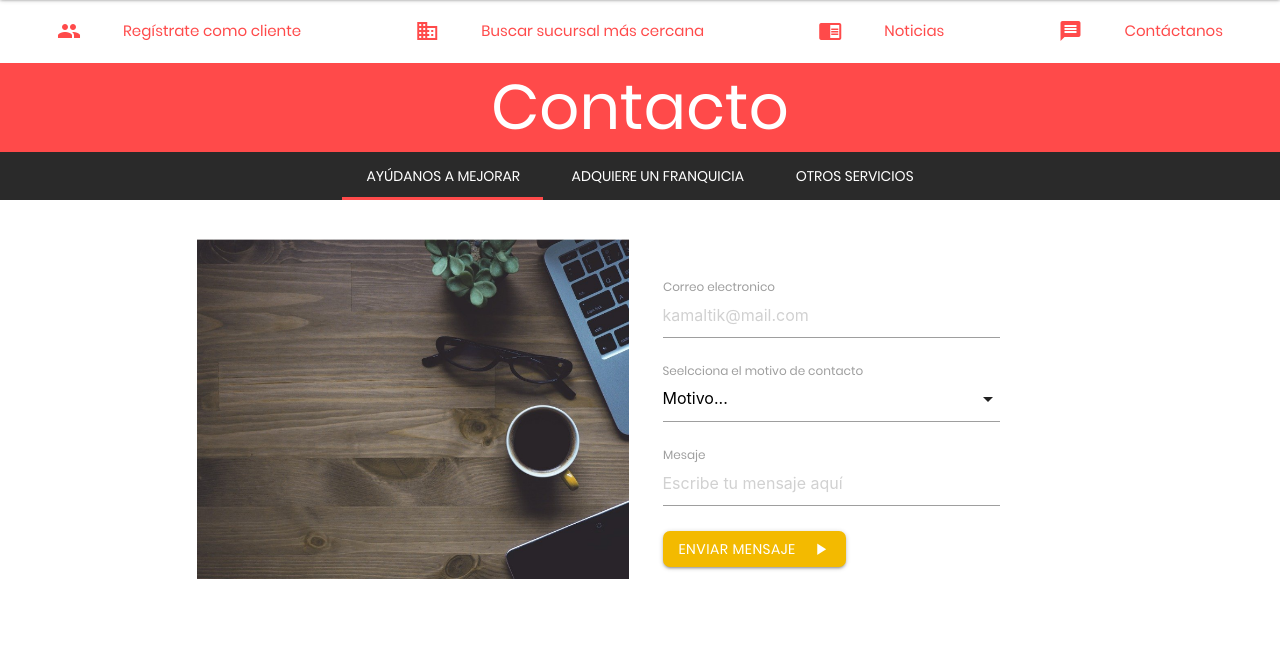
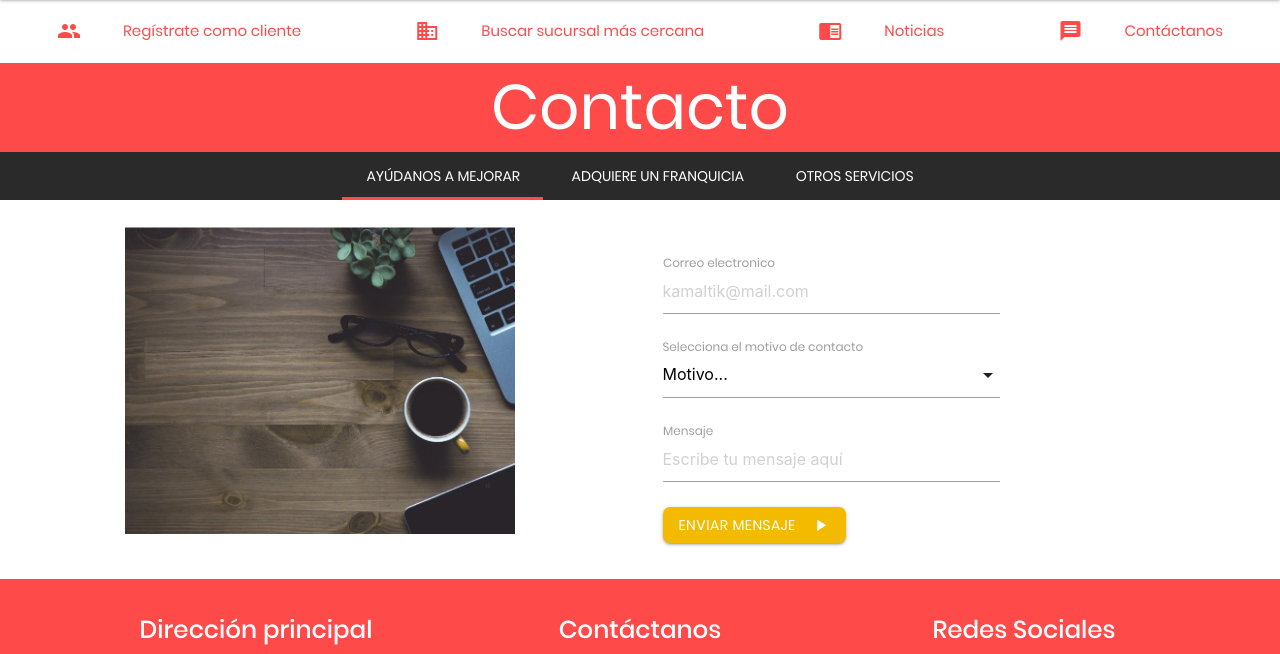
Before and after one commit to saulcalderon/PTC_Kamiltik, a PHP site: page /views/commerce/contacto.php in a window 1280 px wide. Shown: the part 65-719 px from the top of the page. Run offline with PHP 8.4, Linux system fonts and the light colour scheme; style sheets or scripts are compiled from the project's sources.

Commit message:
merge completo commerce

```diff
--- a/core/helpers/commerce.php
+++ b/core/helpers/commerce.php
@@ -22,7 +22,6 @@ class Commerce
         <link rel="stylesheet" href="../../resources/css/swiper.css">
         <link rel="stylesheet" href="../../resources/css/materialize.css">
         <link rel="stylesheet" href="../../resources/css/commerce.css">
-        <link rel="stylesheet" type="text/css" href="../../resources/css/contacto.css">
         <!-- Llamada a un archivo tipo icono -->
         <!--<link rel="shortcut icon" href="" type="image/x-icon">-->
     </head>
--- a/resources/css/commerce.css
+++ b/resources/css/commerce.css
@@ -168,12 +168,159 @@ nav ul li{
 .static{
     position: static;
 }
-.fondo{
-    border: 0.1em solid #303030;
+
+
+/*---------------------------------------------------*/
+
+div.footer-copyright.sub{
+    background-color: #2A2A2A;
+}
+
+/* Main de contacto */
+
+/* Navegación */
+ul#tabs-swipe-demo.tabs.center{
+    background-color: #2A2A2A;
+}
+
+li.tab.col.s3 a{
+    color: white;
+}
+
+ul#tabs-swipe-demo.tabs.center .indicator{
+    background-color: #FF4A4A;
+    height: 0.2em;
+}
+
+ul#tabs-swipe-demo.tabs.center a:hover{
+    background-color: #FF4A4A;
+}
+
+/* Ayúdanos a mejorar */
+.l12.AAM{
+    margin-bottom: 2%;
+}
+
+.inputs.AAM{
+    margin-top: 2%;
+}
+
+/* Botón */
+a.waves-effect.waves-light.btn{
+    background-color: #F3BA00;
+    border-radius: 0.5em;
+    margin-top: 5%;
+}
+
+/* Adentro adquiere franquicia */
+
+.franquiciaimagen{
+    margin-bottom: 4%;
+}
+
+.franquicia{
+    margin-bottom: 2%;
+}
+
+/* Adentro Otros Servicios */
+
+.OSimagen{
+    margin-bottom: 3%;
+}
+
+.OS{
+    margin-bottom: 20%;
+}
+
+/* Sucursales */
+
+p.Parrafo{
+    color: white;
+}
+
+p.Tema{
+    color: #FF4A4A;
+}
+
+/* Mapa */
+
+iframe.mapa{
+    margin-top: 1%;
+}
+
+/* Cards de sucuarsales */
+
+div.card.borde{
+    border-radius: 1em;
+}
+
+div.card-image.waves-effect.waves-block.waves-light.borde{
+    border-radius: 1em;
+}
+
+span.card-title.borde{
     width: 100%;
     text-align: center;
     border-top-left-radius: 1em;
     border-top-right-radius: 1em;
+    background: rgba(42, 42, 42, 0.7);
+    color: white;
+}
+
+/* Cards reaveal */
+
+div.card-reveal.color{
     background-color: #303030;
+}
 
+span.card-title.color{
+    color: #bdbdbd;
 }
+
+i.salir{
+    color: #FF4A4A;
+}
+
+/* ¿Quienes somos */
+
+/* Imagen y ¿Quiénes somos? */
+
+p.IQS{
+    padding-left: 10%;
+    padding-right: 10%;
+    text-align: left;
+}
+
+/* Misión y Visión */
+
+div.row.MV{
+    background-color: #FF4A4A;
+    color: white;
+}
+
+div.row.MV p{
+    padding-right: 15%;
+    padding-left: 15%;
+    padding-bottom: 5%;
+}
+
+div.col.s6.o li{
+    font-weight: bold;
+    margin: 2%;
+    padding-right: 30%;
+}
+
+div.col.s6.o ul{
+    padding-top: 6%;
+}
+
+div.col.s6.pv li{
+    font-weight: bold;
+    padding-left: 40%;
+    margin: 2%;
+    padding-top: 0.9%;
+}
+
+div.row.QS img{
+    width: 500px; padding-top: 1%;
+}
--- a/resources/css/contacto.css
+++ /dev/null
@@ -1,233 +0,0 @@
-.nav-principal{
-    background-color: #2A2A2A;
-}
-
-.nav-principal img{
-    height: 55px;
-    width: auto;
-}
-
-.nav-secundaria{
-    background-color: white;
-}
-
-nav.white div.container{
-    text-align: center;
-    background-color: white;
-    height: 1px;
-}
-
-ul#nav-mobile{
-    display: inline-block;
-}
-
-ul#nav-mobile li a{
-    color: #FF4A4A;
-}
-
-.tercer{
-    background-color: #FF4A4A;
-}
-
-.tercer.hide-on-large-only{
-    padding: 1.3%;
-}
-
-ul#slide-out.sidenav{
-    background-color: #2A2A2A;
-    color: white;
-}
-
-a.waves-effect.slideout{
-    color: white;
-}
-
-/* Botón */
-a.waves-effect.waves-light.btn{
-    background-color: #F3BA00;
-    border-radius: 0.5em;
-    margin-top: 5%;
-}/*--------------------- Se queda ------------------------*/
-
-
-/* Footer */
-
-footer.page-footer{
-    background-color: #FF4A4A;
-}
-.flex{
-    display: flex;
-    justify-content: center;
-}
-.margin-5{
-    margin: 10px;
-}
-
-div.footer-copyright.sub{
-    background-color: #2A2A2A;
-}/*--------------------- Se queda ------------------------*/
-
-/* Main de contacto */
-
-/* Navegación */ /*--------------------- Se queda ------------------------*/
-ul#tabs-swipe-demo.tabs.center{
-    background-color: #2A2A2A;
-}
-
-li.tab.col.s3 a{
-    color: white;
-}
-
-ul#tabs-swipe-demo.tabs.center .indicator{
-    background-color: #FF4A4A;
-    height: 0.2em;
-}
-
-ul#tabs-swipe-demo.tabs.center a:hover{
-    background-color: #FF4A4A;
-}
-
-
-
-/* Adentro Contacto*/
-
-img.responsive-img.contacto{
-    width: 70%;
-}
-
-div.col.s6.contacto{
-    margin-top: 3%;
-}
-
-div.col.s6.inputs{
-    margin-top: 6%;
-    margin-bottom: 6%;
-}
-
-/* Adentro adquiere franquicia */
-
-img.responsive-img.franquicia{
-    width: 600px;
-    margin-top: 5%;
-    margin-bottom: 5%;
-}
-
-div.card.franquicia{
-    width: 80%;
-    margin-top: 17%;
-}
-
-span.card-title.franquicia{
-    font-weight: bold;
-}
-
-/* Adentro Otros Servicios */
-
-img.responsive-img.OS{
-    width: 600px;
-    margin-top: 5%;
-    margin-bottom: 5%;
-}
-
-div.card.OS{
-    width: 80%;
-    margin-top: 35%;
-}
-
-span.card-title.OS{
-    font-weight: bold;
-}
-
-/* Sucursales */
-
-p.Parrafo{
-    color: white;
-}
-
-p.Tema{
-    color: #FF4A4A;
-}
-
-/* Mapa */
-
-iframe.mapa{
-    margin-top: 1%;
-}
-
-/* Cards de sucuarsales */
-
-div.card.borde{
-    border-radius: 1em;
-}
-
-div.card-image.waves-effect.waves-block.waves-light.borde{
-    border-radius: 1em;
-}
-
-span.card-title.borde{
-    border: 0.1em solid #303030;
-    width: 100%;
-    text-align: center;
-    border-top-left-radius: 1em;
-    border-top-right-radius: 1em;
-    background-color: #303030;
-    /*opacity: 0.7;*/
-}
-
-/* Cards reaveal */
-
-div.card-reveal.color{
-    background-color: #303030;
-}
-
-span.card-title.color{
-    color: #bdbdbd;
-}
-
-i.salir{
-    color: #FF4A4A;
-}
-
-/* ¿Quienes somos */
-
-/* Imagen y ¿Quiénes somos? */
-
-p.IQS{
-    padding-left: 10%;
-    padding-right: 10%;
-    text-align: left;
-}
-
-/* Misión y Visión */
-
-div.row.MV{
-    background-color: #FF4A4A;
-    color: white;
-}
-
-div.row.MV p{
-    padding-right: 15%;
-    padding-left: 15%;
-    padding-bottom: 5%;
-}
-
-div.col.s6.o li{
-    font-weight: bold;
-    margin: 2%;
-    padding-right: 30%;
-}
-
-div.col.s6.o ul{
-    padding-top: 6%;
-}
-
-div.col.s6.pv li{
-    font-weight: bold;
-    padding-left: 40%;
-    margin: 2%;
-    padding-top: 0.9%;
-}
-
-div.row.QS img{
-    width: 500px; padding-top: 1%;
-}
--- a/views/commerce/contacto.php
+++ b/views/commerce/contacto.php
@@ -15,62 +15,85 @@ Commerce::headerTemplate();
 <!-- Primera parte (Ayudanós a mejorar) -->
 <div id="test-swipe-1">
     <div class="row">
-        <div class="col s6 contacto">
-            <img src="../../resources/img/commerce/imagen.png" class="responsive-img contacto right">
+        <div class="col l12 AAM"></div>
+        <div class="container col l6 s12 contacto">
+            <div class="col l2"></div>
+            <div class="col l8">
+                <img src="../../resources/img/commerce/imagen.png" class="responsive-img contacto">
+            </div>
+            <div class="col l2"></div>
         </div>
-        <div class="col s6 inputs">
-            <div class="input-field col s7">
+        <div class="col s2"></div>
+        <div class="container col l6 s8 inputs AAM">
+            <div class="input-field col s12 l7">
                 <input placeholder="kamaltik@mail.com" id="first_name" type="text" class="validate">
                 <label for="first_name">Correo electronico</label>
             </div>
-            <div class="input-field col s7">
+            <div class="input-field col s12 l7">
                 <select>
                     <option value="" disabled selected>Motivo...</option>
-                    <option value="1">Option 1</option>
-                    <option value="2">Option 2</option>
-                    <option value="3">Option 3</option>
+                    <option value="1">Servicio</option>
+                    <option value="2">Calidad</option>
+                    <option value="3">Queja</option>
                 </select>
-                <label>Seelcciona el motivo de contacto</label>
+                <label>Selecciona el motivo de contacto</label>
             </div>
-            <div class="input-field col s7">
+            <div class="input-field col s12 l7">
                 <input id="input_text" placeholder="Escribe tu mensaje aquí" type="text" data-length="10">
-                <label for="input_text">Mesaje</label>
+                <label for="input_text">Mensaje</label>
                 <a class="waves-effect waves-light btn"><i class="material-icons right">play_arrow</i>Enviar mensaje</a>
             </div>
         </div>
+        <div class="col s2"></div>
     </div>
 </div>
 
 <!-- Adquiere una franquicia -->
-<div id="test-swipe-2" class="franquicia">
+<div id="test-swipe-2">
     <div class="row">
-        <div class="col s6 franquicia">
-            <img src="../../resources/img/commerce/franquicia.jpg" class="responsive-img right franquicia">
+        <div class="col l6 s12">
+            <div class="col l12 franquiciaimagen"></div>
+            <div class="col l2 s2"></div>
+            <div class="col l8 s8">
+                <img src="../../resources/img/commerce/franquicia.jpg" class="responsive-img">
+            </div>
+            <div class="col l2 s2"></div>
         </div>
-        <div class="col s6">
-            <div class="card franquicia">
+        <div class="col l6 s12">
+        <div class="col l12 franquicia"></div>
+            <div class="col s1"></div>
+            <div class="card col 16 s10">
                 <div class="card-content">
-                    <span class="card-title franquicia">Emprende una franquicia</span>
+                    <span class="card-title">Emprende una franquicia</span>
                     <p>Una forma de iniciar tu emprendimiento es a través de una franquicia The Coffee Cup. Una franquicia es un modelo de negocio de éxito. Con el sistema de franquicia se cuenta con asesoramiento desde el primer día, una capacitación integral de 3 meses, donde se le enseña la operación y se le brinda un apoyo completo durante y después de la apertura. Entrenamos a todo el equipo de franquicias, baristas, junior, supervisores y encargas de tiendas, garantizando que los productos y el servicio sean estandarizado en todos los The Coffee Cup de la región.Emprendedor si deseas obtener más detalles sobre las franquicias The Coffee Cup, te invitamos a solicitar más información a: thecoffeecup@qualitygrains.com.sv</p>
                 </div>
             </div>
+            <div class="col s1"></div>
         </div>
     </div>
 </div>
 
 <!-- Otros servicios -->
-<div id="test-swipe-3" class="OS">
-    <div class="row">
-        <div class="col s6 OS">
-            <img src="../../resources/img/commerce/boda.jpg" class="responsive-img right OS">
+<div id="test-swipe-3">
+<div class="row">
+        <div class="col l6 s12">
+            <div class="col l12 OSimagen"></div>
+            <div class="col l2 s2"></div>
+            <div class="col l8 s8">
+                <img src="../../resources/img/commerce/boda.jpg" class="responsive-img">
+            </div>
+            <div class="col l2 s2"></div>
         </div>
-        <div class="col s6">
-            <div class="card OS">
+        <div class="col l6 s12">
+        <div class="col l12 OS"></div>
+            <div class="col s1"></div>
+            <div class="card col 16 s10">
                 <div class="card-content">
-                    <span class="card-title OS">Una experiencia inolvidable</span>
+                    <span class="card-title">Una experiencia inolvidable</span>
                     <p>Un evento inolvidable merece el mejor sabor 100% salvadoreño. The Coffee Cup, te invitamos a solicitar más información a: thecoffeecup@qualitygrains.com.sv</p>
                 </div>
             </div>
+            <div class="col s1"></div>
         </div>
     </div>
 </div>
--- a/views/commerce/sucursales.php
+++ b/views/commerce/sucursales.php
@@ -2,6 +2,11 @@
 require_once('../../core/helpers/commerce.php');
 Commerce::headerTemplate();
 ?>
+
+<div class="cabecera center">
+    <h1 class="margin-0 padd-10 white-text">Sucursales</h1>
+</div>
+
 <div class="row">
     <div class="col s12 center">
         <iframe src="https://www.google.com/maps/embed?pb=!1m14!1m12!1m3!1d62019.927480745595!2d-89.25900612089845!3d13.703577599999997!2m3!1f0!2f0!3f0!3m2!1i1024!2i768!4f13.1!5e0!3m2!1ses-419!2ssv!4v1587487330981!5m2!1ses-419!2ssv" width="800" height="500" frameborder="10" style="border:0;" allowfullscreen="" aria-hidden="false" tabindex="0" class="mapa responsive-img"></iframe>
```
